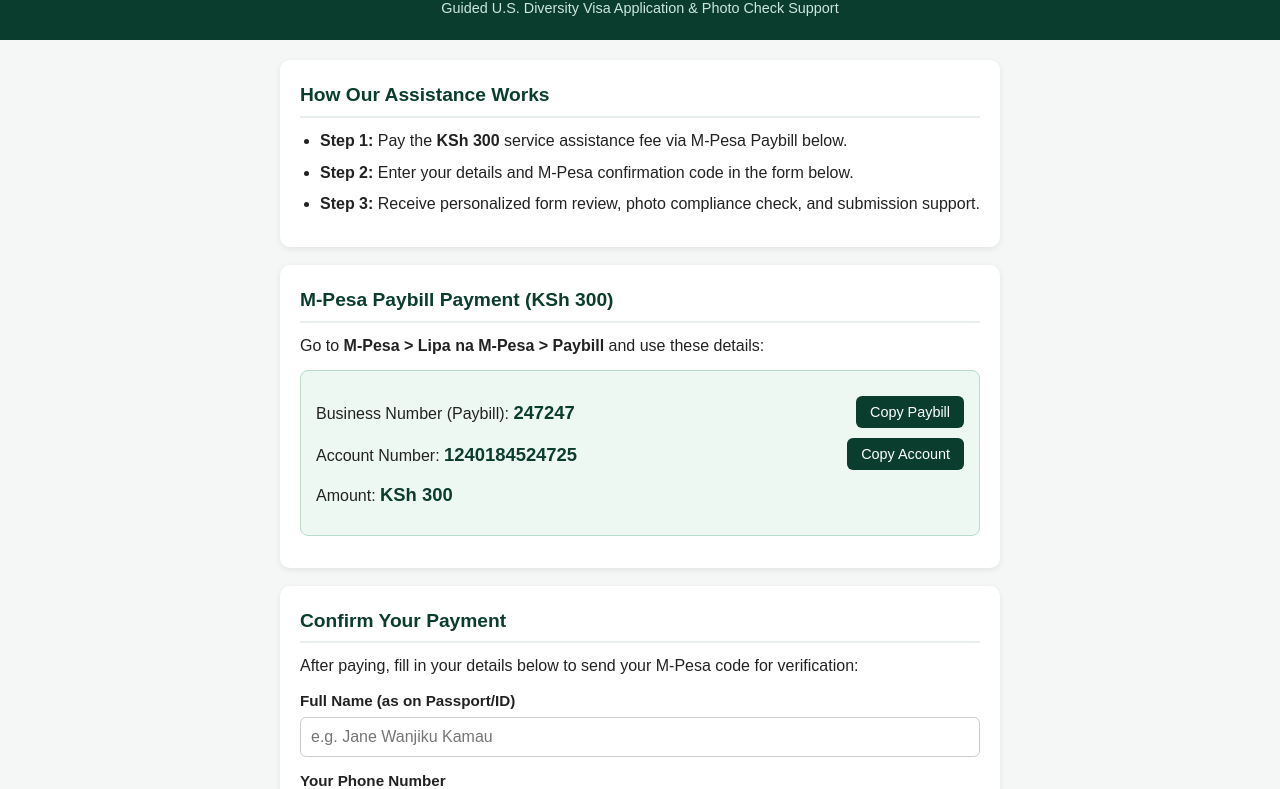
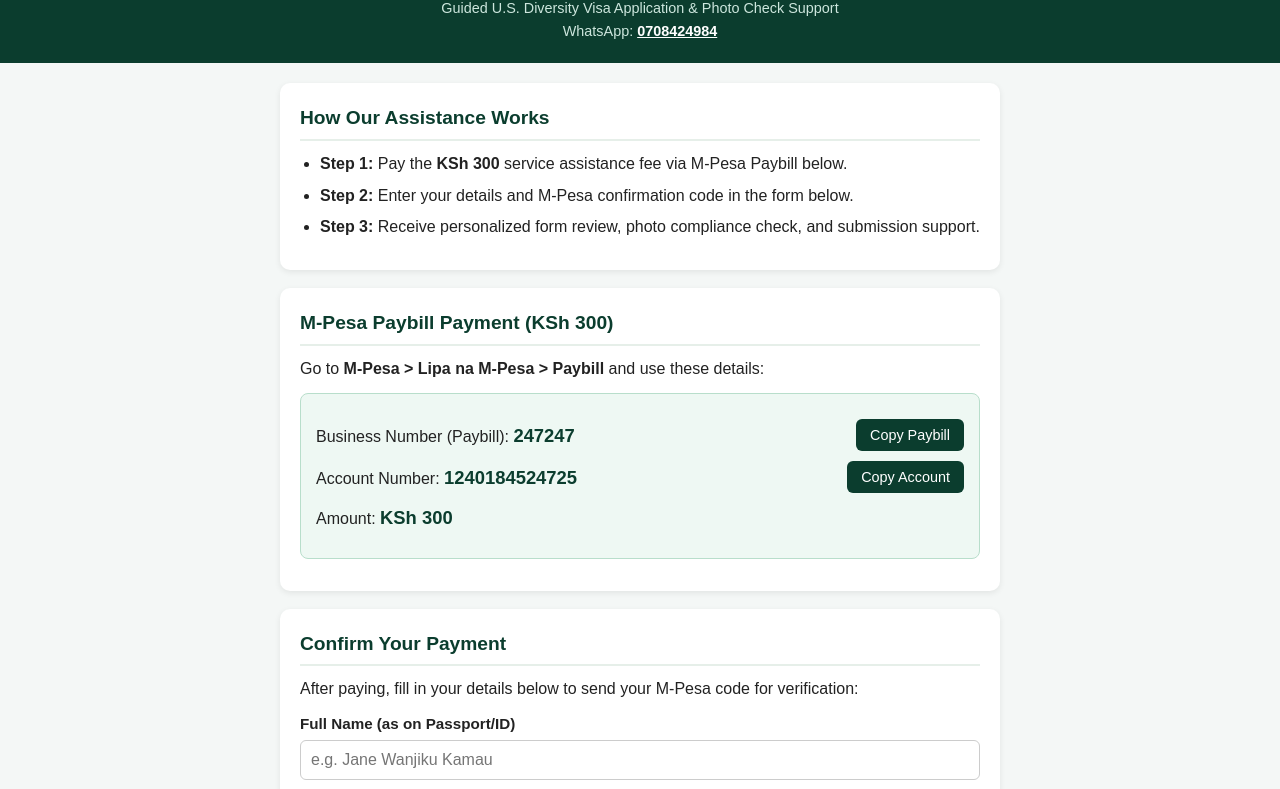
Before and after one commit to kenyadvassistance/keny-dv-visa-portal, a plain HTML site: page index.html in a window 1280 px wide. Shown: the part 66-855 px from the top of the page. Drawn offline with Linux system fonts and the light colour scheme.

Commit message:
Add WhatsApp contact number to portal

```diff
--- a/index.html
+++ b/index.html
@@ -10,6 +10,7 @@
     header { background: #0b3d2e; color: #fff; padding: 20px; text-align: center; }
     header h1 { font-size: 1.5rem; margin-bottom: 5px; }
     header p { font-size: 0.9rem; color: #cde6dd; }
+    header a { color: #fff; font-weight: bold; }
     .container { max-width: 750px; margin: 20px auto; padding: 0 15px; }
     .card { background: #fff; border-radius: 10px; padding: 20px; margin-bottom: 18px; box-shadow: 0 2px 6px rgba(0,0,0,0.08); }
     h2 { color: #0b3d2e; font-size: 1.2rem; margin-bottom: 10px; border-bottom: 2px solid #e6efe9; padding-bottom: 5px; }
@@ -33,6 +34,7 @@
 <header>
   <h1>Kenya DV Visa Assistance Portal</h1>
   <p>Guided U.S. Diversity Visa Application &amp; Photo Check Support</p>
+  <p>WhatsApp: <a href="https://wa.me/254708424984">0708424984</a></p>
 </header>
 
 <div class="container">
```
